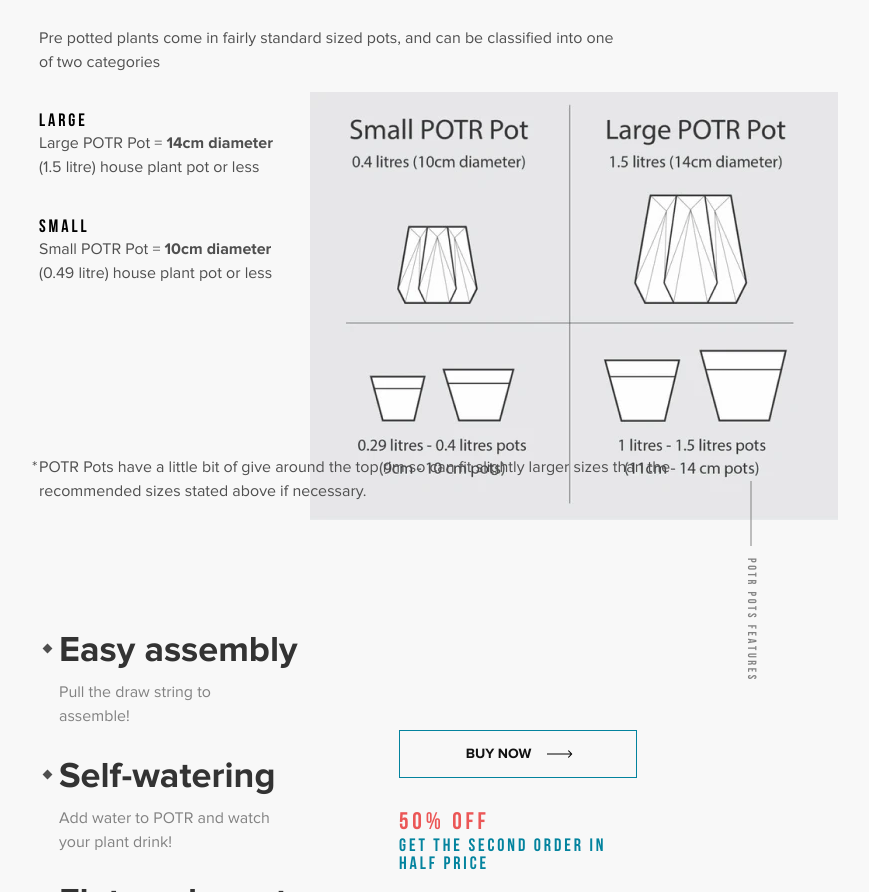
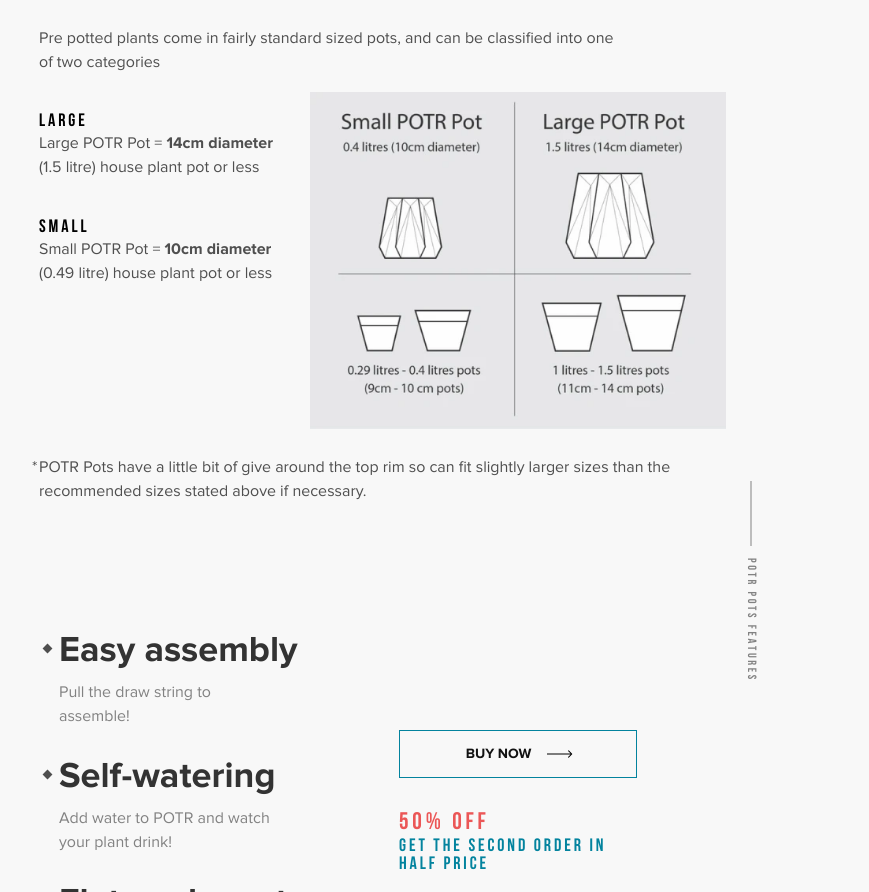
Before and after one commit to crash2bash/potr, a website: page src/index.html in a window 1280 px wide. Shown: the part 4653-5545 px from the top of the page, without its empty margins (251-1120 px from the left). Drawn offline with nearby package versions, Linux system fonts and the light colour scheme; files that its build step writes are made by us from their sources.

Commit message:
fix choose image

```diff
--- a/src/index.html
+++ b/src/index.html
@@ -351,7 +351,7 @@
           <picture class="choose__image">
             <source type="image/webp" srcset="images/potrsize_desktop.webp">
             <source type="image/jpeg" srcset="images/potrsize_desktop.jpg">
-            <img src="images/potrsize_desktop.jpg" alt="Potr size">
+            <img class="choose__image" src="images/potrsize_desktop.jpg" alt="Potr size">
           </picture>
           <ul class="choose__list choose__list--outer">
             <li class="choose__item choose__item--outer">
```
